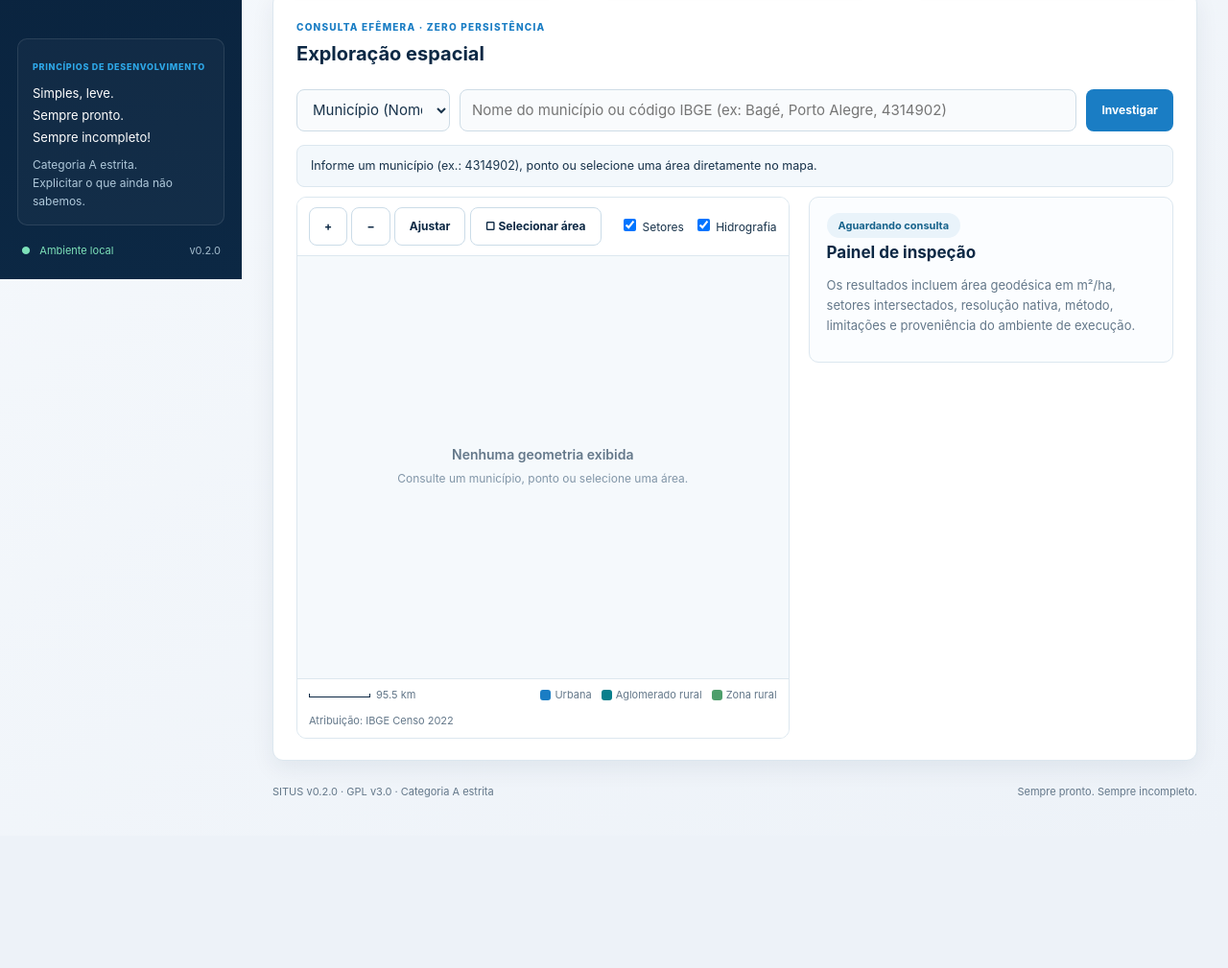
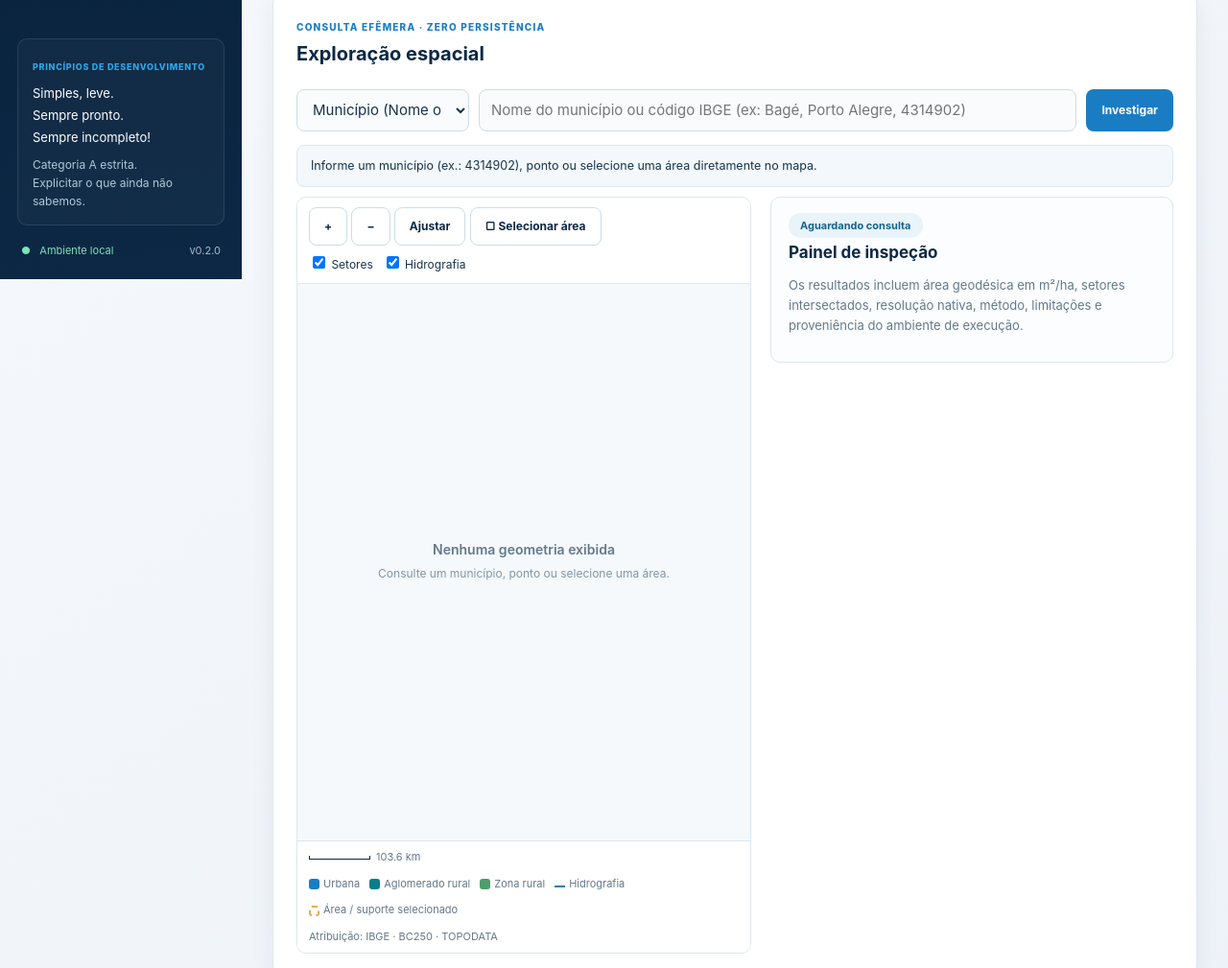
Before and after one commit to jpereiratrindade/SITUS, a plain HTML site: page web/index.html in a window 1280 px wide. Shown: the part 509-1518 px from the top of the page at 96% size. Before the commit the page ends 1380 px from the top, so only its background shows below. Drawn offline with Linux system fonts and the light colour scheme; no server answers.

Commit message:
ui(map): priorizar espaco do mapa (580px), legenda completa e remover contorno amarelo redundante em municipio

```diff
--- a/web/css/style.css
+++ b/web/css/style.css
@@ -116,17 +116,17 @@ h2 { font-size: 20px; line-height: 1.3; }
 p { margin: 0 0 12px; }
 .muted { color: var(--muted); font-size: 13px; }
 
-.explore-grid { display: grid; grid-template-columns: minmax(300px, 1.35fr) minmax(300px, 1fr); gap: 20px; align-items: start; }
-.query-bar { display: grid; grid-template-columns: 160px minmax(0, 1fr) auto; gap: 10px; margin-bottom: 14px; }
+.explore-grid { display: grid; grid-template-columns: minmax(420px, 1.8fr) minmax(320px, 420px); gap: 20px; align-items: start; }
+.query-bar { display: grid; grid-template-columns: 180px minmax(0, 1fr) auto; gap: 10px; margin-bottom: 14px; }
 .query-bar select, .query-bar input, .form-field select, .form-field input {
   border: 1px solid #cedce6; background: #f9fbfd; border-radius: 8px; padding: 9px 12px; color: var(--ink); min-width: 0;
 }
 
 .map-box {
   position: relative; border: 1px solid var(--line); border-radius: 10px;
-  background: #f5f9fc; overflow: hidden; min-height: 440px;
+  background: #f5f9fc; overflow: hidden; min-height: 580px;
 }
-#situs-map-svg { display: block; width: 100%; height: 440px; cursor: grab; user-select: none; }
+#situs-map-svg { display: block; width: 100%; height: 580px; cursor: grab; user-select: none; }
 #situs-map-svg.drawing { cursor: crosshair; }
 .map-toolbar {
   display: flex; justify-content: space-between; align-items: center; flex-wrap: wrap; gap: 8px;
--- a/web/index.html
+++ b/web/index.html
@@ -141,8 +141,10 @@
                     <span><i class="legend-swatch" style="background:#1a7dc4;"></i>Urbana</span>
                     <span><i class="legend-swatch" style="background:#087f8c;"></i>Aglomerado rural</span>
                     <span><i class="legend-swatch" style="background:#4d9e6b;"></i>Zona rural</span>
+                    <span><i class="legend-swatch" style="background:none;border-bottom:2.5px solid #1a7dc4;border-radius:0;height:6px;"></i>Hidrografia</span>
+                    <span><i class="legend-swatch" style="background:none;border:2px dashed #e2ad4a;"></i>Área / suporte selecionado</span>
                   </div>
-                  <span>Atribuição: IBGE Censo 2022</span>
+                  <span>Atribuição: IBGE · BC250 · TOPODATA</span>
                 </div>
               </div>
 
--- a/web/js/app.js
+++ b/web/js/app.js
@@ -293,7 +293,10 @@
             const mapData = await mapRes.json();
             if (!charRes.ok) throw new Error((charData.error && charData.error.message) || 'Erro na caracterização');
 
-            window.SitusMap.setData(mapData, refData.analysis_geometry || refData.support_geometry);
+            const refOverlay = reference.kind === 'MUNICIPALITY'
+                ? null
+                : (refData.analysis_geometry || refData.support_geometry);
+            window.SitusMap.setData(mapData, refOverlay);
 
             // 3. Executar síntese adaptativa (Nativo / Worker Wasm / Híbrido)
             let execEnvelope = null;
--- a/web/js/map.js
+++ b/web/js/map.js
@@ -123,7 +123,7 @@ window.SitusMap = (() => {
         const el = svg();
         if (!el) return;
         const w = el.clientWidth || 720;
-        const h = 440;
+        const h = el.clientHeight || 580;
         el.setAttribute('viewBox', `0 0 ${w} ${h}`);
 
         let html = `<rect width="${w}" height="${h}" fill="#f5f9fc"/>`;
@@ -192,7 +192,7 @@ window.SitusMap = (() => {
         window.addEventListener('mouseup', (ev) => {
             const rect = el.getBoundingClientRect();
             const w = el.clientWidth || 720;
-            const h = 440;
+            const h = el.clientHeight || 580;
             if (drawMode && dragStart) {
                 const px2 = ev.clientX - rect.left;
                 const py2 = ev.clientY - rect.top;
@@ -230,7 +230,7 @@ window.SitusMap = (() => {
             const dx = ev.clientX - rect.left - panStart.px;
             const dy = ev.clientY - rect.top - panStart.py;
             const w = el.clientWidth || 720;
-            const h = 440;
+            const h = el.clientHeight || 580;
             const spanLon = panStart.bbox.maxLon - panStart.bbox.minLon;
             const spanLat = panStart.bbox.maxLat - panStart.bbox.minLat;
             const dLon = -(dx / w) * spanLon;
```
